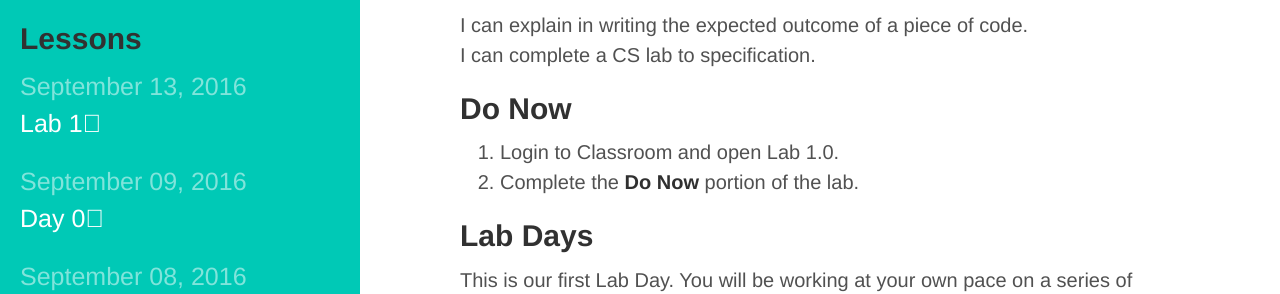
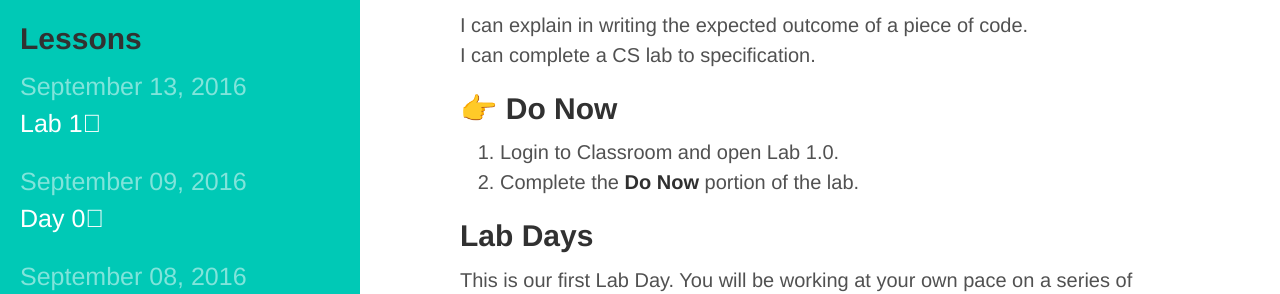
Before and after one commit to bensk/CS9, a Jekyll site: the page built from _posts/2016-09-13-lab-1⃣.md, in a window 1280 px wide and 1164 px high. Shown: the part 218-512 px from the top of the window. Built offline with Jekyll 4.4.1, drawn with Linux system fonts in a browser that asks for light colours; some web fonts are replaced; a style sheet for code colours, icons or effects is not loaded.

Commit message:
:point_right: Do Now

```diff
--- a/_posts/2016-09-13-lab-1⃣.md
+++ b/_posts/2016-09-13-lab-1⃣.md
@@ -8,7 +8,7 @@ date: "2016-09-13 20:51"
 I can explain in writing the expected outcome of a piece of code.
 I can complete a CS lab to specification.
 
-## Do Now
+## 👉 Do Now
 1. Login to Classroom and open Lab 1.0.
 2. Complete the **Do Now** portion of the lab.
 
```
Also changed, not shown: 1 other file.
